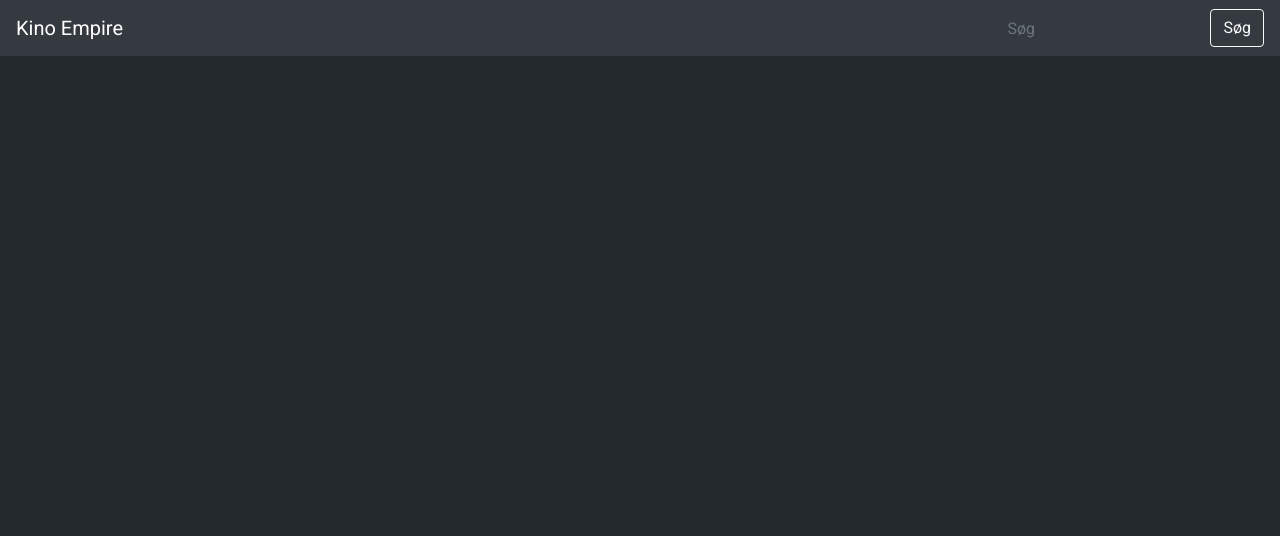
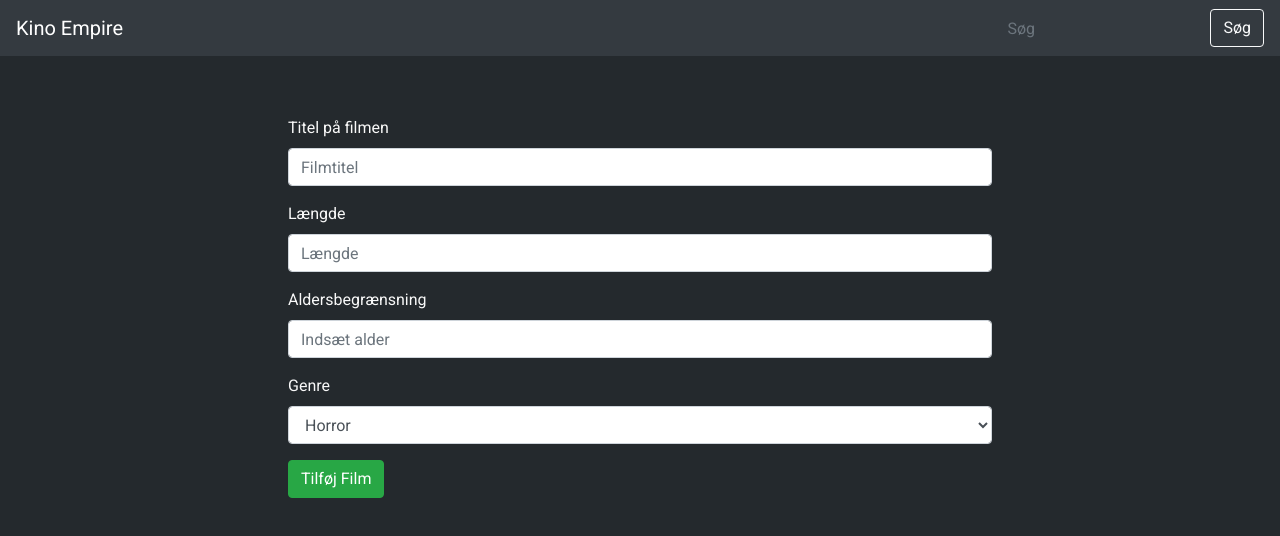
Before and after one commit to ThomasVindelev/KinoEmpire, a React (Create React App) app in the folder KinoEmpire_FrontEnd/: page /movie in a window 1280 px wide. Shown: the top 536 px of the page. Built offline with nearby package versions, Linux system fonts and the light colour scheme.

Commit message:
Added ManageMovie & ManageViewing

```diff
--- a/KinoEmpire_FrontEnd/src/App.tsx
+++ b/KinoEmpire_FrontEnd/src/App.tsx
@@ -5,6 +5,7 @@ import TopNav from "./Component/TopNav";
 import Overview from "./views/Overview/Overview";
 import Container from "./Component/Container";
 import ManageMovie from "./views/ManageMovie/ManageMovie";
+import ManageViewing from "./views/ManageViewing/ManageViewing";
 
 class App extends React.Component {
   render() {
@@ -15,7 +16,8 @@ class App extends React.Component {
           <Switch>
             <Container>
               <Route path="/overview/:id" component={Overview} />
-              <Route path="/manage" component={ManageMovie} />
+              <Route path="/movie" component={ManageMovie} />
+              <Route path="/viewing" component={ManageViewing} />
             </Container>
           </Switch>
         </BrowserRouter>
--- a/KinoEmpire_FrontEnd/src/views/ManageMovie/ManageMovie.tsx
+++ b/KinoEmpire_FrontEnd/src/views/ManageMovie/ManageMovie.tsx
@@ -1,11 +1,61 @@
 import React from 'react';
+import Form from 'react-bootstrap/Form';
+import Button from 'react-bootstrap/Button';
+import Col from "react-bootstrap/Col";
 
-class ManageMovie extends React.Component {
+interface ManageMovieProps {
+
+}
+
+interface ManageMovieState {
+    genres: string[];
+}
+
+class ManageMovie extends React.Component<ManageMovieProps, ManageMovieState> {
+
+    constructor(props: ManageMovieProps) {
+        super(props);
+        this.state = {
+            genres: ["Horror", "Action"]
+        }
+    }
 
     render() {
-        return(
+        return (
             <div>
+                <Form>
+                    <Form.Row>
+                        <Form.Group as={Col} controlId="formGridEmail">
+                            <Form.Label>Titel på filmen</Form.Label>
+                            <Form.Control type="text" placeholder="Filmtitel" />
+                        </Form.Group>
+                    </Form.Row>
+                    <Form.Row>
+                    <Form.Group as={Col} controlId="formGridPassword">
+                            <Form.Label>Længde</Form.Label>
+                            <Form.Control type="text" placeholder="Længde" />
+                        </Form.Group>
+                    </Form.Row>
+                    <Form.Group controlId="formGridAddress1">
+                        <Form.Label>Aldersbegrænsning</Form.Label>
+                        <Form.Control placeholder="Indsæt alder" />
+                    </Form.Group>
 
+                    <Form.Row>
+                        <Form.Group as={Col} controlId="formGridState">
+                            <Form.Label>Genre</Form.Label>
+                            <Form.Control as="select">
+                                {this.state.genres.map(g => {
+                                    return <option>{g}</option>
+                                })}
+                            </Form.Control>
+                        </Form.Group>
+                    </Form.Row>
+
+                    <Button variant="success" type="submit">
+                        Tilføj Film
+  </Button>
+                </Form>
             </div>
         )
     }
--- /dev/null
+++ b/KinoEmpire_FrontEnd/src/views/ManageViewing/ManageViewing.tsx
@@ -0,0 +1,69 @@
+import React from 'react';
+import Form from 'react-bootstrap/Form';
+import Button from 'react-bootstrap/Button';
+import Col from "react-bootstrap/Col";
+
+interface ManageViewingProps {
+
+}
+
+interface ManageViewingState {
+    sal: string[];
+    movies: string[];
+    time: string[];
+}
+
+class ManageViewing extends React.Component<ManageViewingProps, ManageViewingState> {
+
+    constructor(props: ManageViewingProps) {
+        super(props);
+        this.state = {
+            sal: ["Sal 1", "Sal 2"],
+            movies: ["Peter Plys", "Far til Fire"],
+            time: ["09/10-2019 14:15-15:45", "09/10-2019 15:50-17:20", "09/10-2019 17:30-19:00"]
+        }
+    }
+
+    render() {
+        return (
+            <div>
+                <Form>
+                    <Form.Row>
+                    <Form.Group as={Col} controlId="formGridState">
+                            <Form.Label>Film</Form.Label>
+                            <Form.Control as="select">
+                                {this.state.movies.map(m => {
+                                    return <option>{m}</option>
+                                })}
+                            </Form.Control>
+                        </Form.Group>
+                        <Form.Group as={Col} controlId="formGridState">
+                            <Form.Label>Sal</Form.Label>
+                            <Form.Control as="select">
+                                {this.state.sal.map(s => {
+                                    return <option>{s}</option>
+                                })}
+                            </Form.Control>
+                        </Form.Group>
+                    </Form.Row>
+                    <Form.Row>
+                    <Form.Group as={Col} controlId="formGridState">
+                            <Form.Label>Tidspunkt</Form.Label>
+                            <Form.Control as="select">
+                                {this.state.time.map(t => {
+                                    return <option>{t}</option>
+                                })}
+                            </Form.Control>
+                        </Form.Group>
+                    </Form.Row>
+                    <Button variant="success" type="submit">
+                        Tilføj tidspunkt
+  </Button>
+                </Form>
+            </div>
+        )
+    }
+
+}
+
+export default ManageViewing;
```
Also changed, not shown: KinoEmpire_FrontEnd/src/views/ManageViewing/ManageViewing.css (added).
